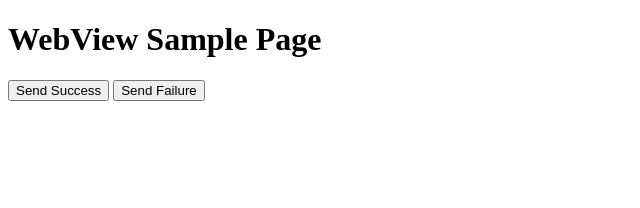
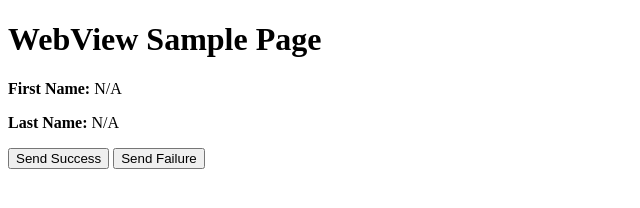
Before and after one commit to yogesh19aggarwal/webview, a plain HTML site: page index.html in a window 1280 px wide. Shown: the whole page, without its empty margins (0-640 px from the left). Drawn offline with Linux system fonts and the light colour scheme.

Commit message:
access the query param

```diff
--- a/index.html
+++ b/index.html
@@ -9,10 +9,25 @@
   <body>
     <h1>WebView Sample Page</h1>
 
+    <p><strong>First Name:</strong> <span id="fName"></span></p>
+    <p><strong>Last Name:</strong> <span id="lName"></span></p>
+
     <button onclick="sendSuccess()">Send Success</button>
     <button onclick="sendFailure()">Send Failure</button>
 
     <script>
+      const params = new URLSearchParams(window.location.search);
+      const fName = params.get("fName");
+      const lName = params.get("lName");
+
+      // Show values in console (optional)
+      console.log("Param1:", fName);
+      console.log("Param2:", lName);
+
+      // Display in UI
+      document.getElementById("fName").textContent = fName || "N/A";
+      document.getElementById("lName").textContent = lName || "N/A";
+
       function sendSuccess() {
         window.ReactNativeWebView.postMessage(
           JSON.stringify({ success: true })
```
